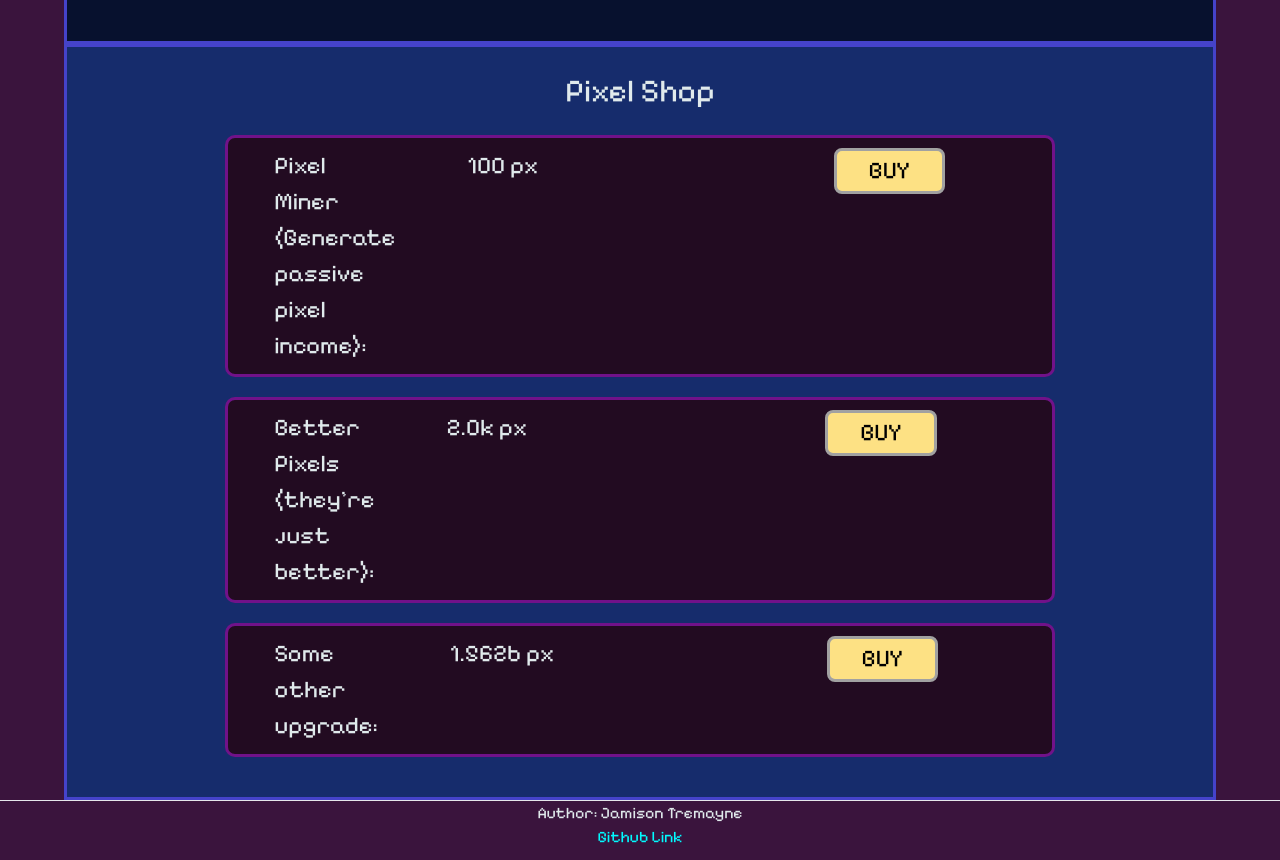
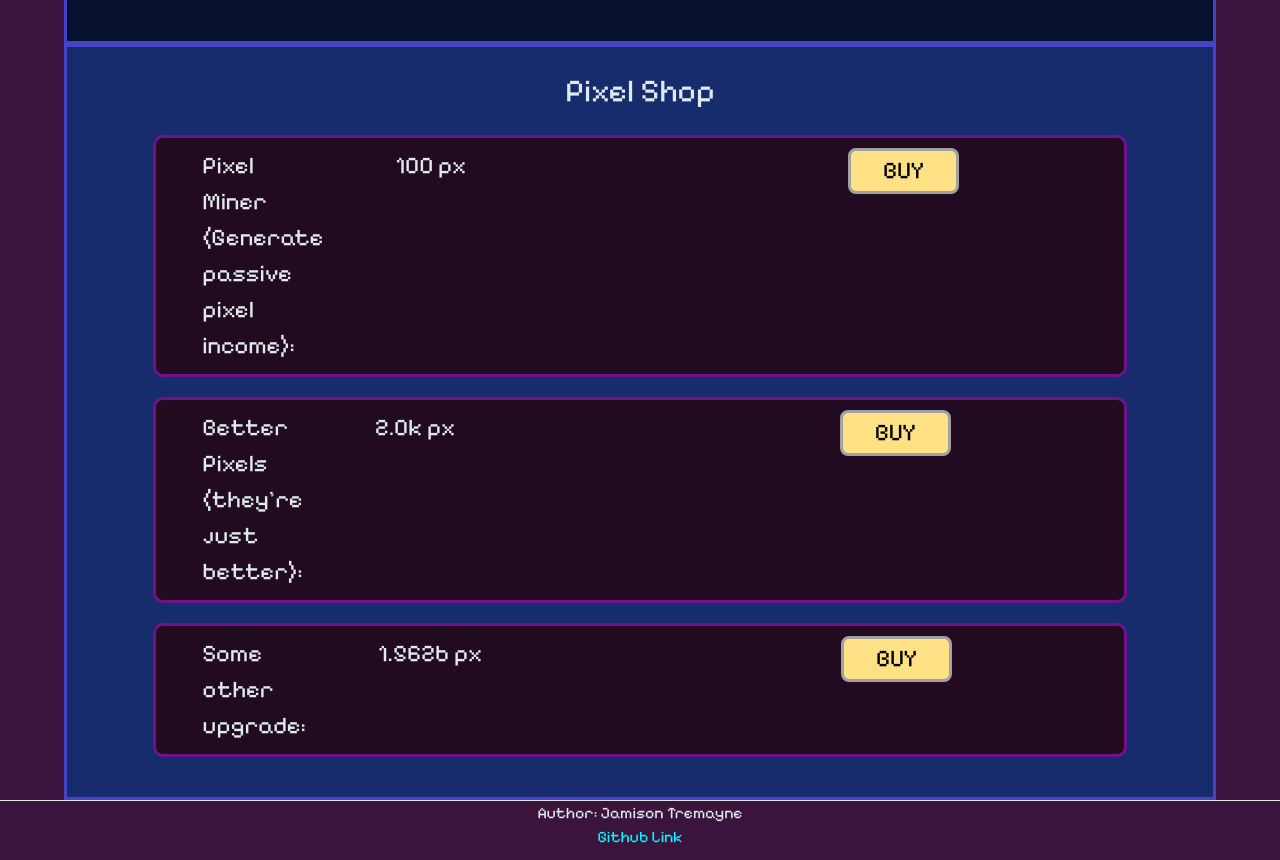
Before and after one commit to JamisonTremayne/startup, a React (Vite) app: page /game in a window 1280 px wide. Shown: the part 860-1720 px from the top of the page. Built offline with nearby package versions, Linux system fonts and the light colour scheme.

Commit message:
Fixed small formatting errors

```diff
--- a/src/game/game.jsx
+++ b/src/game/game.jsx
@@ -1,6 +1,6 @@
 import React from 'react';
+import { NavLink } from 'react-router-dom';
 import './game.css';
-import { NavLink } from 'react-router-dom';
 
 export function Game() {
   return (
--- a/src/login/login.jsx
+++ b/src/login/login.jsx
@@ -9,7 +9,7 @@ export function Login() {
         <h1>Login</h1>
         <form action="game" method="get">
           <div>
-            <label htmlFor="username">Username:</label>
+            <label htmlFor="username">Username: </label>
             <input className="px-4 rounded-lg bg-purple-900 text-white
                           border border-purple-600
                           focus:outline-none focus:ring-2 focus:ring-purple-400
@@ -17,7 +17,7 @@ export function Login() {
                           type="text" id="username" name="username" placeholder="Enter your username" required />
           </div>
           <div>
-            <label htmlFor="password">Password:</label>
+            <label htmlFor="password">Password: </label>
             <input className="px-4 rounded-lg bg-purple-900 text-white
                           border border-purple-600
                           focus:outline-none focus:ring-2 focus:ring-purple-400
--- a/src/social/social.css
+++ b/src/social/social.css
@@ -15,7 +15,7 @@ nav > ul {
   display: grid;
   grid-template-columns: 1fr 3fr 2fr;
   padding: 10px;
-  width: 75%;
+  width: 88%;
   margin: auto;
   text-align: left;
 }
```
Also changed, not shown: src/register/register.jsx (+4 -3 lines).
